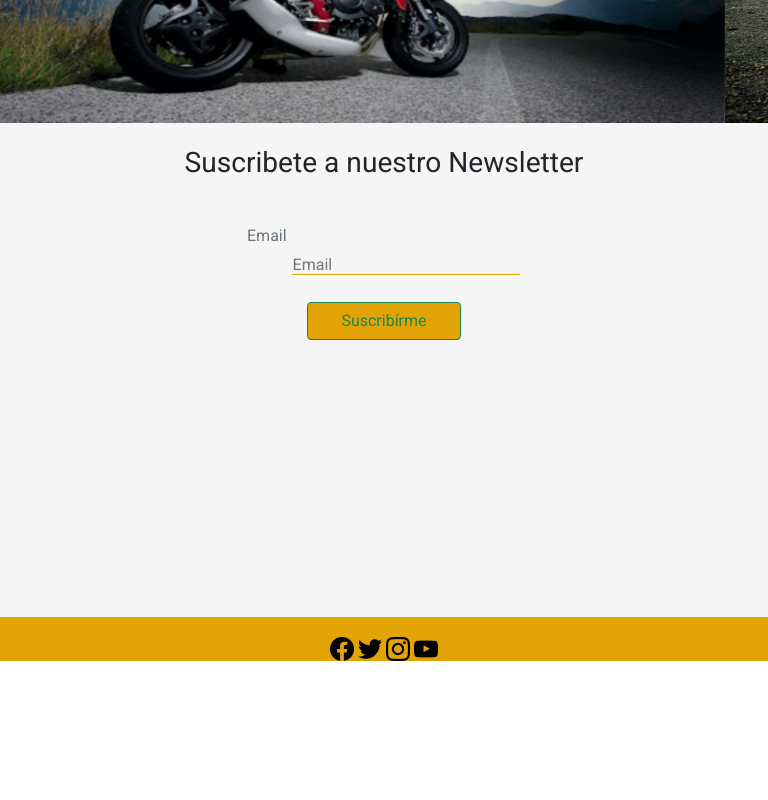
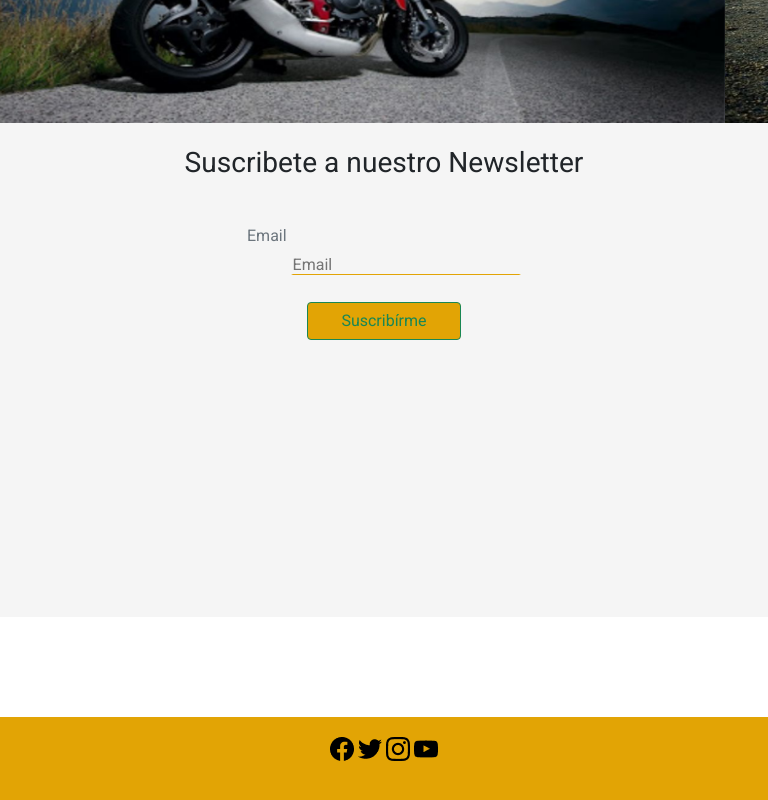
Before and after one commit to carlosd307/seoYsass, a website: page index.html in a window 768 px wide. Shown: the part 999-1799 px from the top of the page. Before the commit the page ends 1660 px from the top, so only its background shows below. Drawn offline with nearby package versions, Linux system fonts and the light colour scheme; a web font is replaced by a local one.

Commit message:
footer margin

```diff
--- a/sass/main.scss
+++ b/sass/main.scss
@@ -198,6 +198,7 @@ margin-top: 100%;
     color:  $color2;
    text-align: center;
     @include tamanio(100%,100%);
+    margin-top: 20px;
     position: relative;
     bottom: 0;
     .redes{
@@ -607,9 +608,10 @@ color:$color1;
           inicioFooter
 -------------------------------*/
      footer {
-      @include tamanio(100%,100%);
-        grid-area: pie;
-        background-color: $color1;
+      grid-area: pie;
+      @include tamanio(100%,70%);
+      margin-top: 100px;
+      background-color: $color1;
         color:  $color2;
         text-align: center;
        position: relative;
```
Also changed, not shown: css/main.css, 1 other file.
